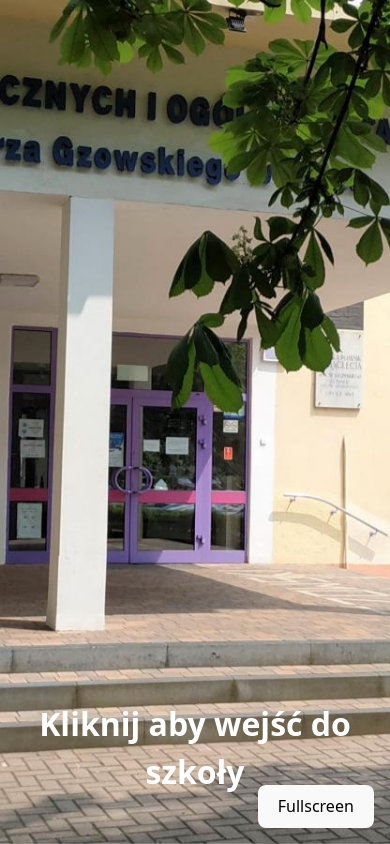
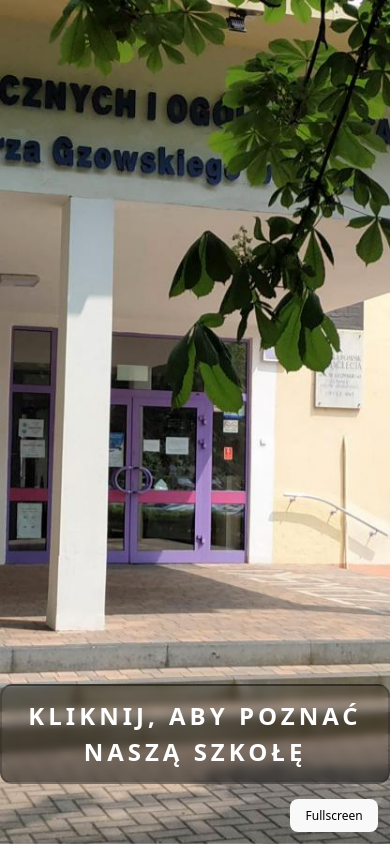
Before and after one commit to robertplawski/gzowski-dni-otwarte, a React (Vite) app: page / in a window 390 px wide. Built offline with nearby package versions, Linux system fonts and the light colour scheme.

Commit message:
fixed sizing on mobile, added requested video scrolling feature (when there are more than one video)

```diff
--- a/src/App.css
+++ b/src/App.css
@@ -5,6 +5,12 @@
   flex-direction: column;
   width: 100%;
   gap: 1rem;
+}
+
+@media (max-width: 512px) {
+  :root {
+    font-size: 12px;
+  }
 }
 
 @keyframes logo-spin {
@@ -56,7 +62,7 @@
   display: flex;
   align-items: center;
   position: relative;
-  padding-inline: 8rem;
+  padding-inline: 3rem;
 }
 .door-container-wrapper::before {
   content: "<";
@@ -190,9 +196,17 @@
 .main-section > .title {
   position: absolute;
   color: white;
+  border-radius: 1rem;
+  padding: 1rem;
+  border: 2px solid #1e1e1e47;
+  letter-spacing: 4px;
+  text-transform: uppercase;
+  background-image: linear-gradient(rgba(0, 0, 0, 0.2), rgba(0, 0, 0, 0.5));
+  backdrop-filter: blur(4px);
   font-size: 2rem;
+  pointer-events: none;
   font-weight: 800;
-  bottom: 3rem;
+  bottom: 5rem;
 }
 .main-section.clicked {
   scale: 10;
@@ -203,39 +217,42 @@
 }
 
 .videos-container {
-  justify-content: center;
-  align-items: center;
   padding: 0rem;
   display: flex;
-  overflow: hidden;
   flex-direction: column;
   width: 100vw;
   height: 100vh;
   gap: 2rem;
   padding: 2rem;
-  overflow-y: scroll;
+  overflow-x: scroll;
 }
 
 button.back {
-  top: 0;
-  left: 0;
+  position: fixed;
+  bottom: 0.5rem;
+  left: 50%;
+  translate: -50%;
 }
 iframe {
-  aspect-ratio: 16/9;
+  width: 100%;
   height: 100%;
+  border-radius: 1rem;
   background-color: black;
 }
 
 .videos-horizontal {
   height: 100%;
+  width: 100%;
   display: flex;
   flex-direction: row;
   justify-content: center;
   align-items: center;
+  overflow-x: scroll;
   gap: 2rem;
 }
 .videos-horizontal.dual {
-  height: 50%;
+  height: 100%;
+  width: 200%;
 }
 
 button.fullscreen {
--- a/src/routes/Doors.jsx
+++ b/src/routes/Doors.jsx
@@ -35,7 +35,7 @@ function Doors() {
           ))}
         </div>
       </div>
-      <h2>W gzowskim, każde drzwi stoją przed tobą otworem</h2>
+      <h2>W "Gzowskim", każde drzwi stoją przed tobą otworem</h2>
     </Fade>
   );
 }
--- a/src/routes/Index.jsx
+++ b/src/routes/Index.jsx
@@ -14,17 +14,24 @@ export default function Index() {
     setLocked(true);
     setTimeout(() => navigate("/drzwi"), 800);
   }, [isLocked, setLocked, setClicked, isClicked, navigate]);
+  const [isFullscreen, setIsFullscreen] = useState(false);
   const fullscreen = useCallback(async () => {
     document.body.requestFullscreen();
-  }, []);
+    setIsFullscreen(true);
+  }, [setIsFullscreen]);
   return (
     <Fade>
       <section className={`main-section ${isClicked ? "clicked" : ""}`}>
-        <button onClick={fullscreen} className="fullscreen">
-          Fullscreen
-        </button>
+        {!isFullscreen && (
+          <button onClick={fullscreen} className="fullscreen">
+            Fullscreen
+          </button>
+        )}
+
         <img onClick={onClick} className="school-image" src={szkolaImage} />
-        <Bounce className="title">Kliknij aby wejść do szkoły</Bounce>
+        <Fade direction="up" className="title">
+          Kliknij, aby poznać naszą szkołę
+        </Fade>
       </section>
     </Fade>
   );
```
